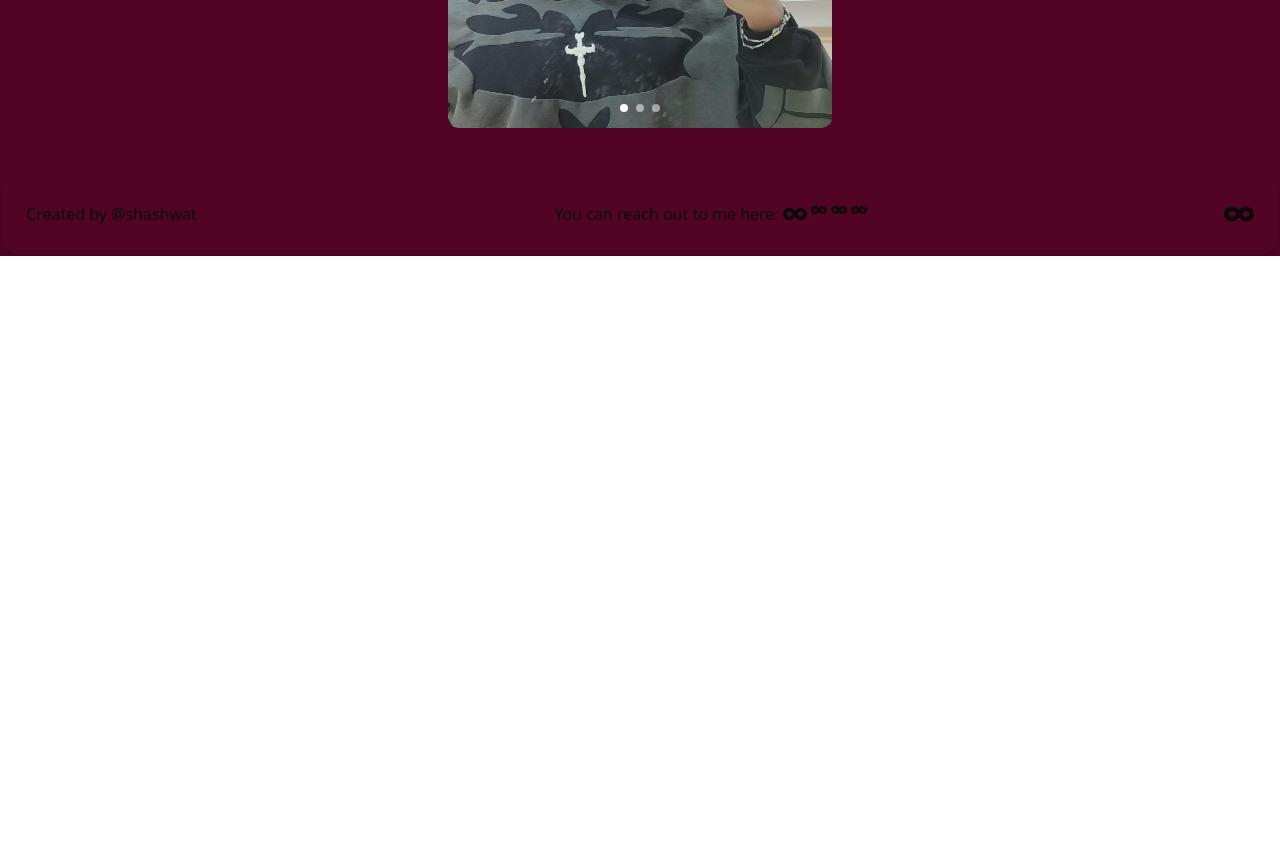
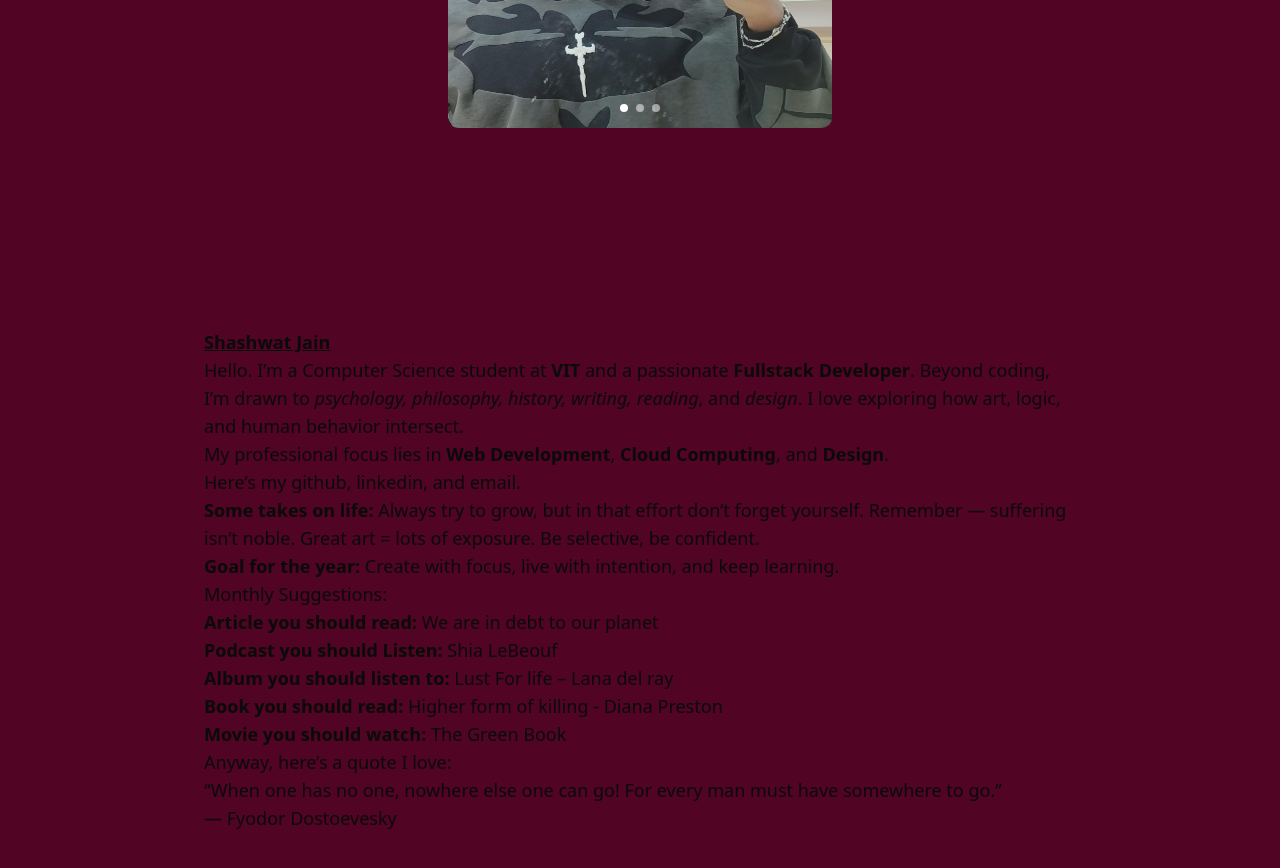
Before and after one commit to crash484/portfolioWebsite, a Next.js app: page / in a window 1280 px wide. Shown: the part 1900-2768 px from the top of the page. Before the commit the page ends 2156 px from the top, so only its background shows below. Built offline with nearby package versions, Linux system fonts and the light colour scheme.

Commit message:
added links

```diff
--- a/src/components/About.jsx
+++ b/src/components/About.jsx
@@ -60,6 +60,40 @@ export default function About(){
             </div>
 
             {/*text about me*/}
+            <div className="text-lg text-wrap p-50 ">
+                    <b className="underline">Shashwat Jain</b>
+                    <p>Hello. I’m a Computer Science student at <strong>VIT</strong> and a passionate <strong>Fullstack Developer</strong>.
+                    Beyond coding, I’m drawn to <em>psychology, philosophy, history, writing, reading</em>, and <em>design</em>.
+                    I love exploring how art, logic, and human behavior intersect.</p>
+
+                    <p>My professional focus lies in <strong>Web Development</strong>, <strong>Cloud Computing</strong>, and <strong>Design</strong>.</p>
+
+                    <p>Here’s my <a href="#">github</a>, <a href="#">linkedin</a>, and <a href="#">email</a>.</p>
+
+                    <p><strong>Some takes on life:</strong> Always try to grow, but in that effort don’t forget yourself.
+                    Remember — suffering isn’t noble. Great art = lots of exposure.
+                    Be selective, be confident.</p>
+
+                    <p><strong>Goal for the year:</strong> Create with focus, live with intention, and keep learning.</p>
+
+                    <h2>Monthly Suggestions:</h2>
+
+                    <p>
+                    <strong>Article you should read:</strong> <a href="https://populationmatters.org/news/2025/07/earth-overshoot-day-we-are-in-debt-to-our-planet/">We are in debt to our planet</a><br/>
+                    <strong>Podcast you should Listen:</strong> <a href="https://open.spotify.com/episode/5s1wf4sUEr8wrl39WlyMIf?si=2a6fc35b15514c1b">Shia LeBeouf</a><br/>
+                    <strong>Album you should listen to:</strong> <a href="https://open.spotify.com/album/7xYiTrbTL57QO0bb4hXIKo?si=w7PyPgl-RCmKjjAWmrvIDw">Lust For life – Lana del ray</a><br/>
+                    <strong>Book you should read:</strong> <a href="https://www.goodreads.com/book/show/22529379-a-higher-form-of-killing?ac=1&from_search=true&qid=qbm5dCi2z6&rank=1">Higher form of killing - Diana Preston</a><br/>
+                    <strong>Movie you should watch:</strong> <a href="https://letterboxd.com/film/green-book/">The Green Book</a>
+                    </p>
+
+                    <p>Anyway, here’s a quote I love:</p>
+
+                    <blockquote>
+                    “When one has no one, nowhere else one can go! For every man must have somewhere to go.” <br/>— Fyodor Dostoevesky
+                    </blockquote>
+
+
+            </div>
 
         </div>
     )
```
